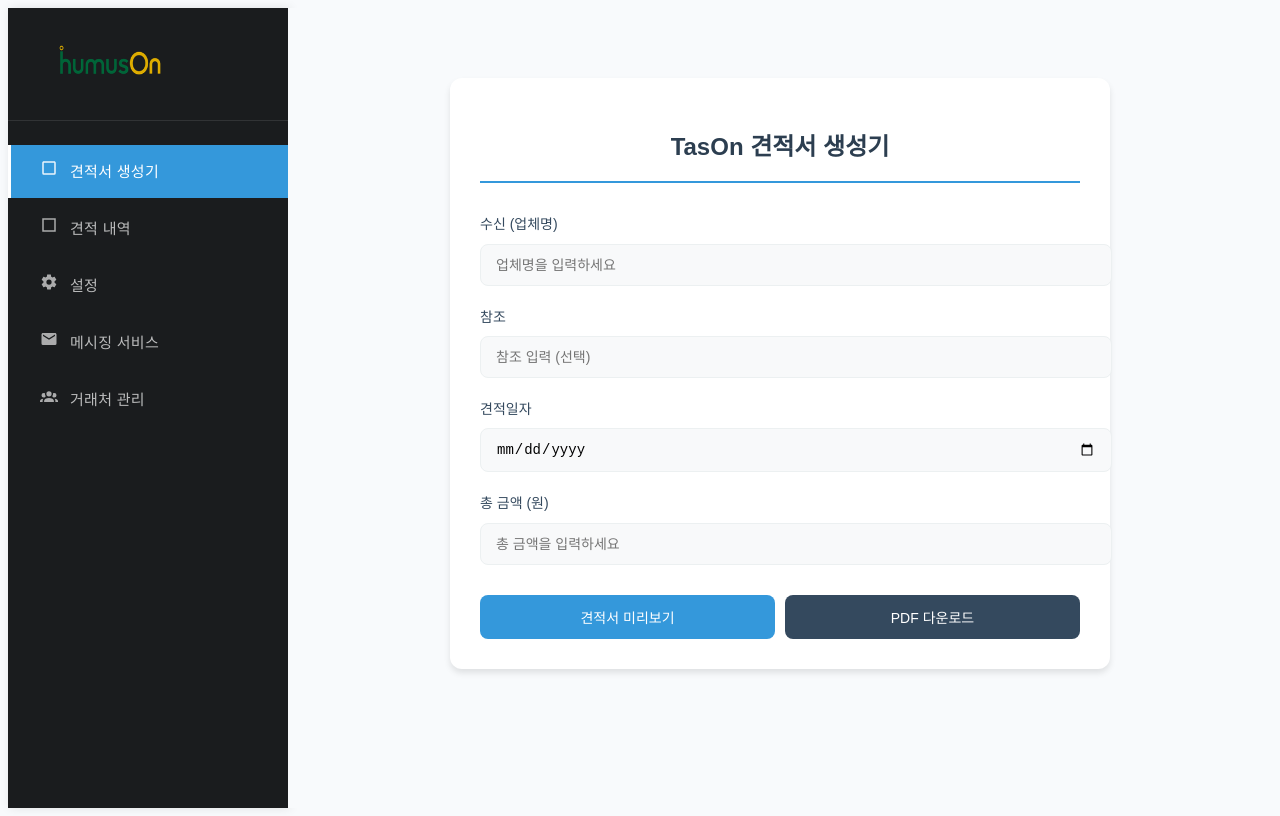
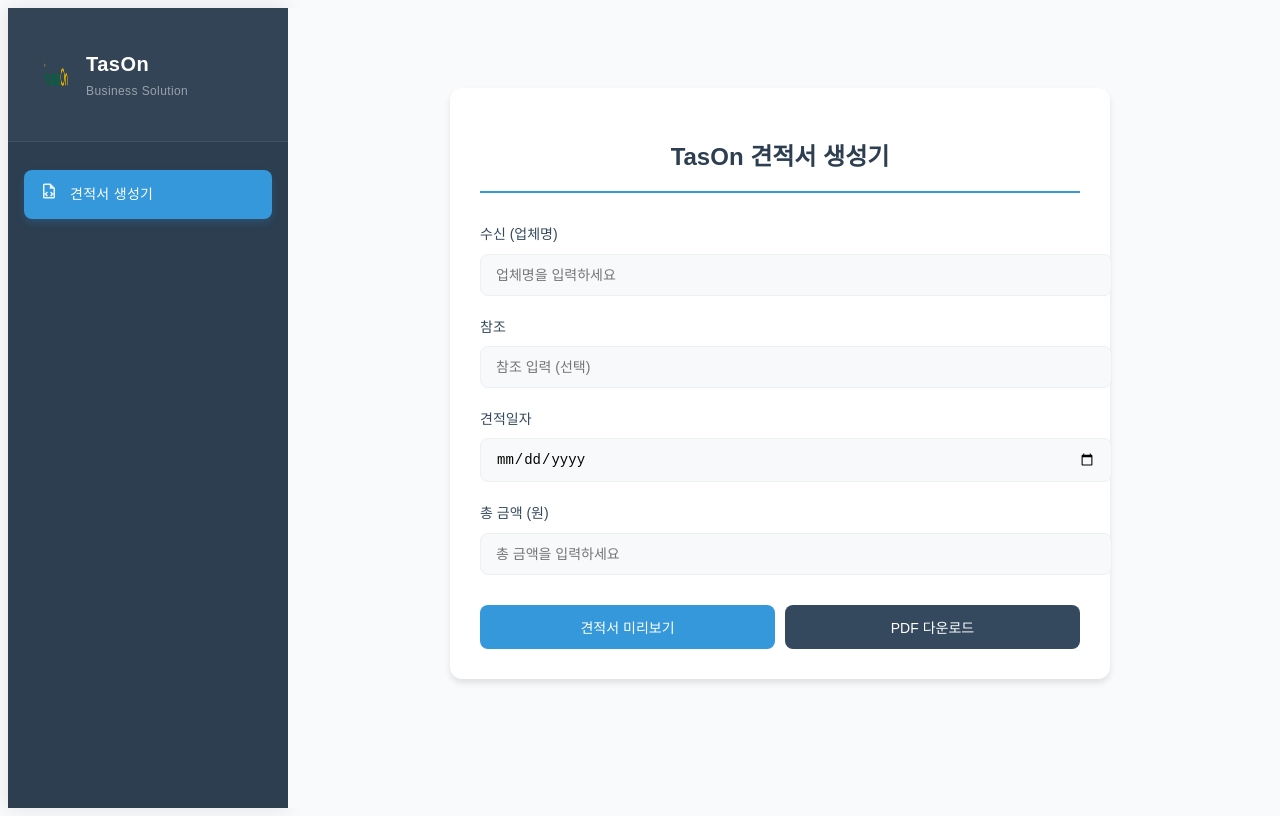
Before and after one commit to jaero0725/tasauto, a plain HTML site: page index.html in a window 1280 px wide. Drawn offline with nearby package versions, Linux system fonts and the light colour scheme; a web font is replaced by a local one.

Commit message:
Update index.html

```diff
--- a/index.html
+++ b/index.html
@@ -258,71 +258,83 @@
 
         .sidebar {
             width: 280px;
-            background: #1a1c1e;
-            padding: 32px 0;
+            background: linear-gradient(180deg, #2C3E50 0%, #2C3E50 100%);
+            padding: 0;
             color: white;
-            box-shadow: 2px 0 10px rgba(0, 0, 0, 0.1);
+            box-shadow: 0 0 20px rgba(0, 0, 0, 0.1);
         }
 
-        .main-content {
-            flex: 1;
-            padding: 30px;
-            background-color: var(--background-color);
+        .sidebar-header {
+            padding: 32px;
+            background: rgba(255, 255, 255, 0.03);
+            border-bottom: 1px solid rgba(255, 255, 255, 0.07);
         }
 
-        .sidebar-logo {
-            padding: 0 32px 32px;
-            margin-bottom: 24px;
-            border-bottom: 1px solid rgba(255, 255, 255, 0.1);
+        .logo-container {
+            display: flex;
+            align-items: center;
+            padding: 8px 0;
         }
 
-        .sidebar-logo img {
-            width: 140px;
-            height: auto;
+        .logo-image {
+            width: 32px;
+            height: 32px;
+            margin-right: 14px;
+        }
+
+        .logo-text {
+            display: flex;
+            flex-direction: column;
+        }
+
+        .logo-title {
+            font-size: 20px;
+            font-weight: 600;
+            color: white;
+            letter-spacing: 0.5px;
+        }
+
+        .logo-subtitle {
+            font-size: 12px;
+            color: rgba(255, 255, 255, 0.5);
+            margin-top: 2px;
+            letter-spacing: 0.4px;
+            font-weight: 400;
         }
 
         .sidebar-menu {
             list-style: none;
-            padding: 0;
+            padding: 24px 0;
             margin: 0;
         }
 
         .sidebar-menu li {
             padding: 0;
-            margin: 4px 0;
+            margin: 4px 16px;
         }
 
         .sidebar-menu a {
             display: flex;
             align-items: center;
-            padding: 14px 32px;
+            padding: 12px 16px;
             color: rgba(255, 255, 255, 0.7);
             text-decoration: none;
             transition: all 0.3s ease;
-            font-size: 15px;
+            font-size: 14px;
             font-weight: 500;
             letter-spacing: 0.3px;
+            border-radius: 8px;
         }
 
         .sidebar-menu a:hover {
-            background: rgba(255, 255, 255, 0.05);
+            background: rgba(255, 255, 255, 0.08);
             color: white;
         }
 
         .sidebar-menu a.active {
-            background: var(--accent-color);
+            background: #3498DB;
             color: white;
-            position: relative;
-        }
-
-        .sidebar-menu a.active::before {
-            content: '';
-            position: absolute;
-            left: 0;
-            top: 0;
-            height: 100%;
-            width: 3px;
-            background: white;
+            box-shadow: 0 4px 8px rgba(52, 152, 219, 0.2);
         }
 
         .menu-icon {
@@ -330,11 +342,17 @@
             opacity: 0.9;
         }
 
-        /* SVG 아이콘 스타일 */
         .menu-icon svg {
             width: 18px;
             height: 18px;
             fill: currentColor;
+        }
+
+        /* 메인 컨텐츠 영역 스타일 개선 */
+        .main-content {
+            flex: 1;
+            padding: 40px;
+            background-color: #F8FAFC;
         }
 
         /* 반응형 디자인 */
@@ -359,58 +377,24 @@
 
 <div class="layout-container">
     <aside class="sidebar">
-        <div class="sidebar-logo">
-            <img src="logo.png" alt="TasOn Logo">
+        <div class="sidebar-header">
+            <div class="logo-container">
+                <img src="logo.png" alt="TasOn Logo" class="logo-image">
+                <div class="logo-text">
+                    <span class="logo-title">TasOn</span>
+                    <span class="logo-subtitle">Business Solution</span>
+                </div>
+            </div>
         </div>
         <ul class="sidebar-menu">
             <li>
                 <a href="#" class="active">
                     <span class="menu-icon">
                         <svg viewBox="0 0 24 24">
-                            <path d="M19,3H5C3.89,3 3,3.89 3,5V19A2,2 0 0,0 5,21H19A2,2 0 0,0 21,19V5C21,3.89 20.1,3 19,3M19,5V19H5V5H19Z"/>
+                            <path d="M14,2H6A2,2 0 0,0 4,4V20A2,2 0 0,0 6,22H18A2,2 0 0,0 20,20V8L14,2M18,20H6V4H13V9H18V20M9.2,12.5L10.6,13.9L8.5,16L10.6,18.1L9.2,19.5L5.8,16L9.2,12.5M14.8,12.5L18.2,16L14.8,19.5L13.4,18.1L15.5,16L13.4,13.9L14.8,12.5"/>
                         </svg>
                     </span>
                     견적서 생성기
-                </a>
-            </li>
-            <li>
-                <a href="#">
-                    <span class="menu-icon">
-                        <svg viewBox="0 0 24 24">
-                            <path d="M3,3H21V21H3V3M5,5V19H19V5H5Z"/>
-                        </svg>
-                    </span>
-                    견적 내역
-                </a>
-            </li>
-            <li>
-                <a href="#">
-                    <span class="menu-icon">
-                        <svg viewBox="0 0 24 24">
-                            <path d="M12,15.5A3.5,3.5 0 0,1 8.5,12A3.5,3.5 0 0,1 12,8.5A3.5,3.5 0 0,1 15.5,12A3.5,3.5 0 0,1 12,15.5M19.43,12.97C19.47,12.65 19.5,12.33 19.5,12C19.5,11.67 19.47,11.34 19.43,11L21.54,9.37C21.73,9.22 21.78,8.95 21.66,8.73L19.66,5.27C19.54,5.05 19.27,4.96 19.05,5.05L16.56,6.05C16.04,5.66 15.5,5.32 14.87,5.07L14.5,2.42C14.46,2.18 14.25,2 14,2H10C9.75,2 9.54,2.18 9.5,2.42L9.13,5.07C8.5,5.32 7.96,5.66 7.44,6.05L4.95,5.05C4.73,4.96 4.46,5.05 4.34,5.27L2.34,8.73C2.21,8.95 2.27,9.22 2.46,9.37L4.57,11C4.53,11.34 4.5,11.67 4.5,12C4.5,12.33 4.53,12.65 4.57,12.97L2.46,14.63C2.27,14.78 2.21,15.05 2.34,15.27L4.34,18.73C4.46,18.95 4.73,19.03 4.95,18.95L7.44,17.94C7.96,18.34 8.5,18.68 9.13,18.93L9.5,21.58C9.54,21.82 9.75,22 10,22H14C14.25,22 14.46,21.82 14.5,21.58L14.87,18.93C15.5,18.67 16.04,18.34 16.56,17.94L19.05,18.95C19.27,19.03 19.54,18.95 19.66,18.73L21.66,15.27C21.78,15.05 21.73,14.78 21.54,14.63L19.43,12.97Z"/>
-                        </svg>
-                    </span>
-                    설정
-                </a>
-            </li>
-            <li>
-                <a href="#">
-                    <span class="menu-icon">
-                        <svg viewBox="0 0 24 24">
-                            <path d="M20,8L12,13L4,8V6L12,11L20,6M20,4H4C2.89,4 2,4.89 2,6V18A2,2 0 0,0 4,20H20A2,2 0 0,0 22,18V6C22,4.89 21.1,4 20,4Z"/>
-                        </svg>
-                    </span>
-                    메시징 서비스
-                </a>
-            </li>
-            <li>
-                <a href="#">
-                    <span class="menu-icon">
-                        <svg viewBox="0 0 24 24">
-                            <path d="M12,5.5A3.5,3.5 0 0,1 15.5,9A3.5,3.5 0 0,1 12,12.5A3.5,3.5 0 0,1 8.5,9A3.5,3.5 0 0,1 12,5.5M5,8C5.56,8 6.08,8.15 6.53,8.42C6.38,9.85 6.8,11.27 7.66,12.38C7.16,13.34 6.16,14 5,14A3,3 0 0,1 2,11A3,3 0 0,1 5,8M19,8A3,3 0 0,1 22,11A3,3 0 0,1 19,14C17.84,14 16.84,13.34 16.34,12.38C17.2,11.27 17.62,9.85 17.47,8.42C17.92,8.15 18.44,8 19,8M5.5,18.25C5.5,16.18 8.41,14.5 12,14.5C15.59,14.5 18.5,16.18 18.5,18.25V20H5.5V18.25M0,20V18.5C0,17.11 1.89,15.94 4.45,15.6C3.86,16.28 3.5,17.22 3.5,18.25V20H0M24,20H20.5V18.25C20.5,17.22 20.14,16.28 19.55,15.6C22.11,15.94 24,17.11 24,18.5V20Z"/>
-                        </svg>
-                    </span>
-                    거래처 관리
                 </a>
             </li>
         </ul>
```
